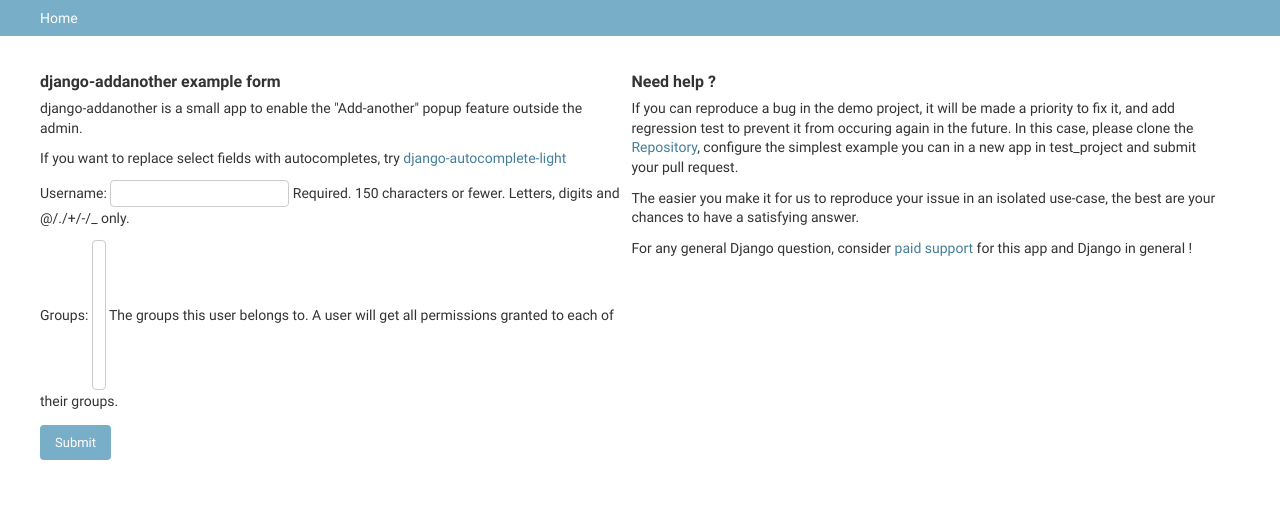
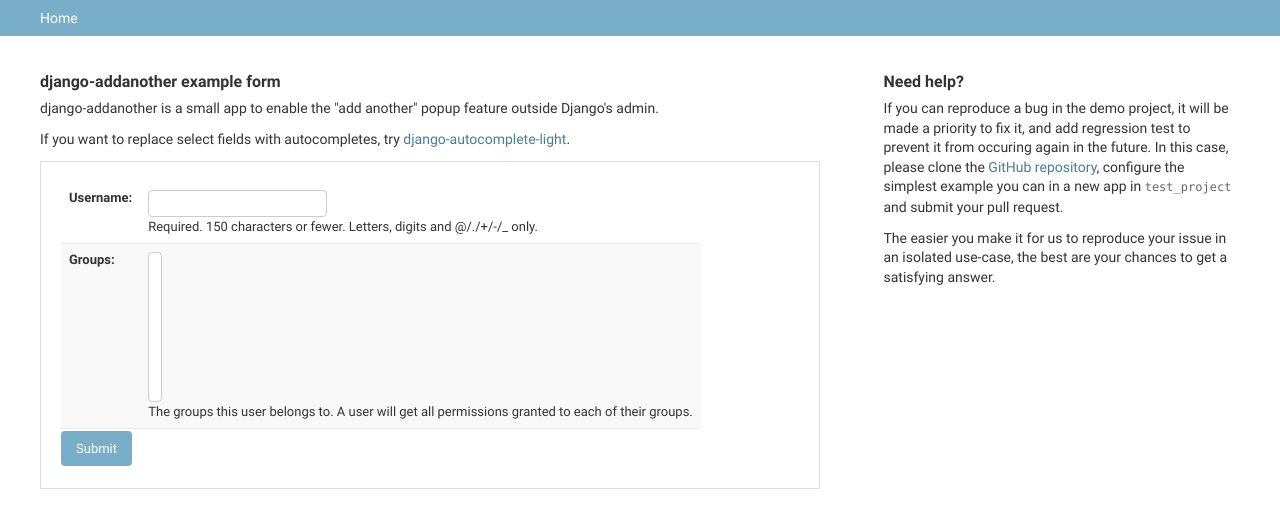
Before and after one commit to jonashaag/django-addanother, a Django app: page / in a window 1280 px wide. Shown: the part 48-576 px from the top of the page. Run offline with Django 3.2, Linux system fonts and the light colour scheme.

Commit message:
Cleanup demo

```diff
--- a/test_project/templates/form.html
+++ b/test_project/templates/form.html
@@ -6,20 +6,21 @@
 {% endblock %}
 
 {% block content %}
-<div style="display: inline-block; width: 49%; vertical-align:top;">
+<div style="display: inline-block; width: 65%; vertical-align:top;">
     <h2>django-addanother example form</h2>
     <p>
-        django-addanother is a small app to enable the "Add-another" popup
-        feature outside the admin.
+        django-addanother is a small app to enable the "add another" popup
+        feature outside Django's admin.
     </p>
     <p>
-        If you want to replace select fields with autocompletes, try <a
-            href="https://github.com/yourlabs/django-autocomplete-light"
-            title="django-autocomplete-light, the best autocomplete app"
-        >django-autocomplete-light</a>
+        If you want to replace select fields with autocompletes, try
+        <a href="https://github.com/yourlabs/django-autocomplete-light">django-autocomplete-light</a>.
+    </p>
 
-    <form action="" method="post">
-        {{ form.as_p }}
+    <form action="" method="post" style="padding: 20px; border: 1px solid #ddd">
+        <table>
+          {{ form.as_table }}
+        </table>
         {% csrf_token %}
         <input type="submit" value="Submit" />
     </form>
@@ -27,27 +28,21 @@
     <script type="text/javascript" src="{% static jquery %}"></script>
     {{ form.media }}
 </div>
-<div style="display: inline-block; width: 49%; vertical-align:top;">
-    <h2>Need help ?</h2>
+<div style="display: inline-block; width: 29%; margin-left: 5%; vertical-align:top;">
+    <h2>Need help?</h2>
     <p>
         If you can reproduce a bug in the demo project, it will be made a
         priority to fix it, and add regression test to prevent it from occuring
         again in the future. In this case, please clone the
         <a
-            href="https://github.com/yourlabs/django-addanother"
+            href="https://github.com/jonashaag/django-addanother"
             title="Add-another popup outside django admin"
-        >Repository</a>, configure the simplest example you can in a new app in
-        test_project and submit your pull request.
+        >GitHub repository</a>, configure the simplest example you can in a new app in
+        <code>test_project</code> and submit your pull request.
     </p>
     <p>
         The easier you make it for us to reproduce your issue in an isolated
-        use-case, the best are your chances to have a satisfying answer.
-    </p>
-    <p>
-        For any general Django question, consider <a
-            href="https://hackhands.com/jpic">paid support</a> for this app and
-        Django in general !
-        <!-- contributors please submit a PR to add your URL here -->
+        use-case, the best are your chances to get a satisfying answer.
     </p>
 </div>
 {% endblock %}
```
